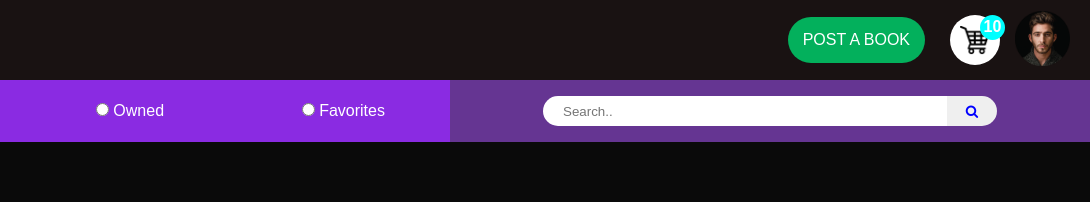
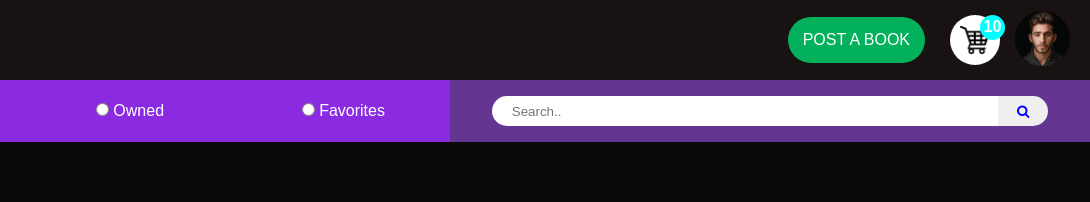
Before and after one commit to shehanm95/bookweb, a plain HTML site: page index.html in a window 1280 px wide. Shown: the top 202 px of the page, 190-1280 px from the left. Drawn offline with Linux system fonts and the light colour scheme.

Commit message:
Update main.css

```diff
--- a/css/main.css
+++ b/css/main.css
@@ -201,7 +201,7 @@ body {
 
 
 .example {
-    padding: 1rem 5rem;
+    padding: 1rem 1rem;
     min-width: 360px;
     display: flex;
     justify-content: center;
@@ -209,6 +209,7 @@ body {
 }
 
 .example input {
+    color: black;
     height: 30px;
     width: 80%;
     border-radius: 30px 0 0 30px;
```
